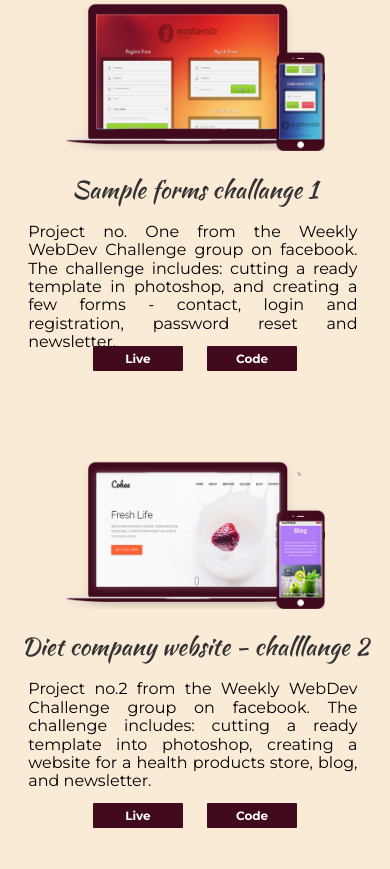
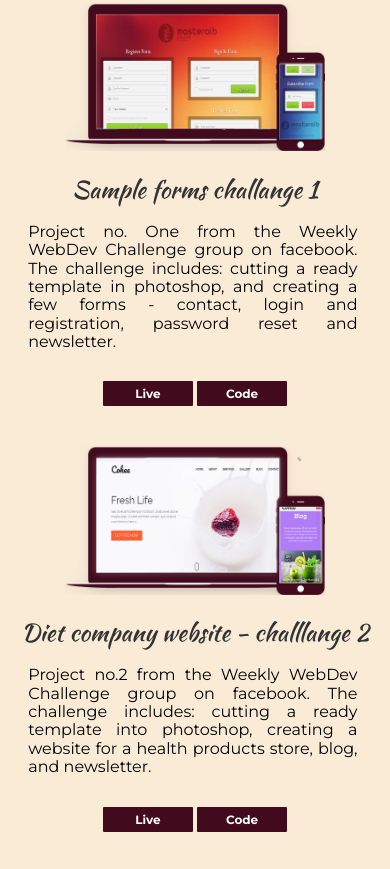
Before and after one commit to podolakmat/MateuszPodolak, a plain HTML site: page index.html in a window 390 px wide. Shown: the part 4175-5044 px from the top of the page. Drawn offline with nearby package versions, Linux system fonts and the light colour scheme.

Commit message:
portfolio section mobile

```diff
--- a/assets/css/style.css
+++ b/assets/css/style.css
@@ -764,13 +764,17 @@ h3 {
 
 @media (min-width: 300px) and (max-width: 614px ) {
     .portfolio__description {
-        height: 120px;
+        height: auto;
+        margin-bottom: 30px;
+    }
+    .portfolio__item-btn {
+        margin: 0;
     }
 }
 
 @media (min-width: 300px) and (max-width: 480px ) {
     .portfolio__description {
-        height: 150px;
+        height: auto;
     }
 }
 .contact {
```
